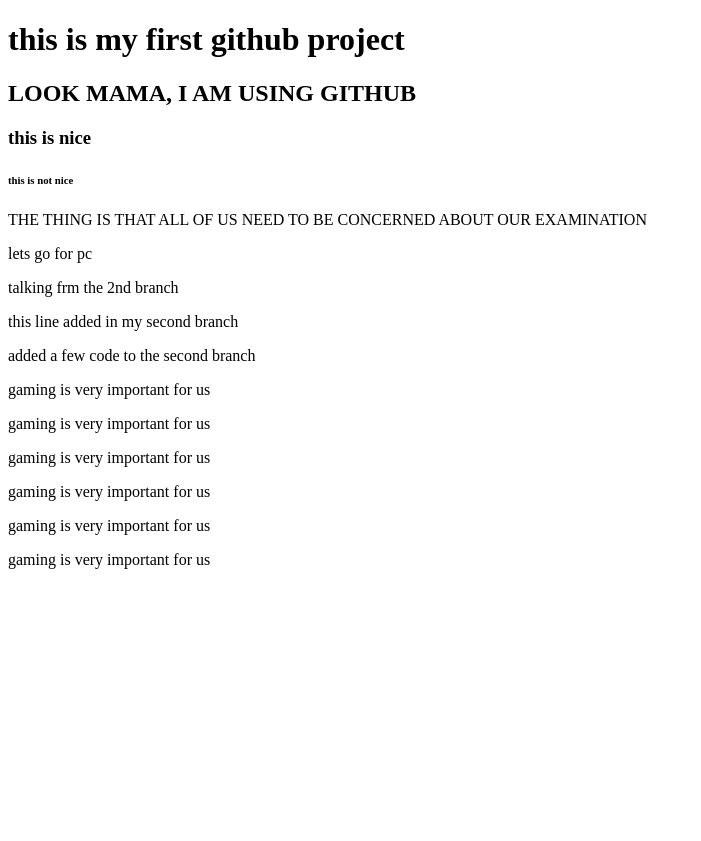
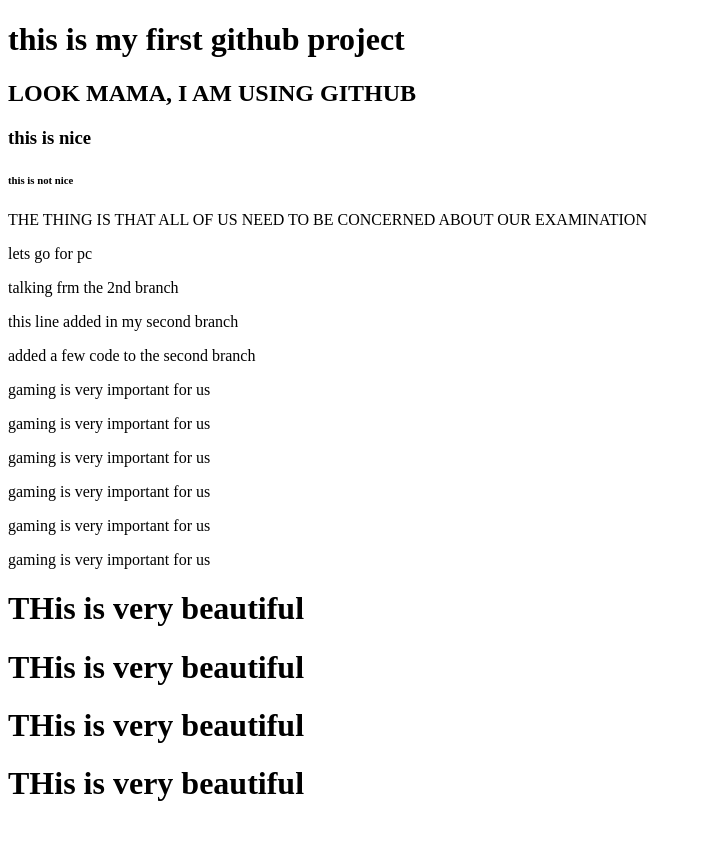
Before and after one commit to AsefAmir/my-first-webpage, a plain HTML site: page index.html in a window 1280 px wide. Shown: the whole page, without its empty margins (0-701 px from the left). Before the commit the page ends 800 px from the top, so only its background shows below. Drawn offline with Linux system fonts and the light colour scheme.

Commit message:
addded something new

```diff
--- a/index.html
+++ b/index.html
@@ -24,6 +24,11 @@
     <p>gaming is very important for us</p>
     <p>gaming is very important for us</p>
     <p>gaming is very important for us</p>
+    <h1>THis is very beautiful</h1>
+    <h1>THis is very beautiful</h1>
+    <h1>THis is very beautiful</h1>
+    <h1>THis is very beautiful</h1>
+
     <img src="alif.jpg" alt="">
 </body>
 
```
